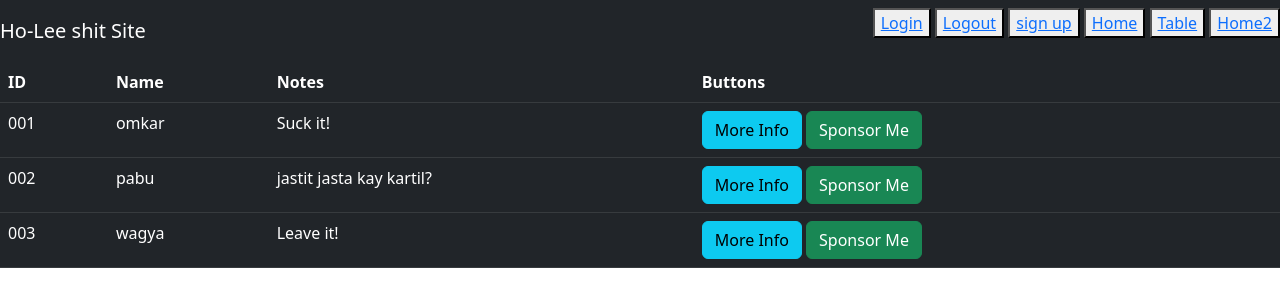
After one commit to FatGuyy/flask-notes-website, a Flask app: page /table in a window 1280 px wide. The commit adds this page. Shown: the top 307 px of the page. Run offline with Flask 2, Linux system fonts and the light colour scheme.

Commit message:
Playing around.

```diff
--- a/website/auth.py
+++ b/website/auth.py
@@ -1,16 +1,42 @@
-from flask import Blueprint, render_template, request, flash
+'''
+This sets the routes of the website.
+'''
+
+from flask import Blueprint, redirect, render_template, request, flash, url_for
+from werkzeug.security import generate_password_hash, check_password_hash
+from .models import User, Notes
+from . import db
+from flask_login import login_user, login_required, logout_user, current_user
 
 auth = Blueprint('auth', __name__)
 
 @auth.route('/')
+@auth.route('/home')
 def home():
     return render_template('base.html' ,text="Dip Shit")
 
 @auth.route('/login', methods = ['GET', 'POST'])
 def login():
     data = request.form
+    print('this')
+    if request.method == 'POST':
+        email = request.form.get('email')
+        password1 = request.form.get('password1')
+
+        user =  User.query.filter_by(email=email).first()
+        print('user - ', user)
+        if user:
+            if check_password_hash(user.password, password=password1):  # type: ignore
+                print('Logged in !')
+                login_user(user=user, remember=True)
+                return redirect(url_for("home.html"))
+            else:
+                print('password incorrect!')
+        else:
+            print('email doesn\'t exists, signup first')
     print(data)
     return render_template('login.html', boo=True)
+    # return render_template('login.html', user=current_user)
 
 @auth.route('/logout')
 def logout():
@@ -23,14 +49,33 @@ def signup():
         name = request.form.get('name')
         password1 = request.form.get('password1')
         password2 = request.form.get('password2')
-        # print(email,name, password1, password2)
+        print(email,name, password1, password2)
 
         if len(str(email))<4:
             flash('email is too short', category='error')
+            print("flash('email is too short', category='error')")
         elif len(str(name)) < 2:
             flash('name is too short', category='error')
+            print("flash('name is too short', category='error')")
         elif password1 != password2:
             flash('passwords don\'t match', category='error')
+            print("flash('passwords don\'t match', category='error')")
         else:
+            new_user = User(email=email, name=name, password=generate_password_hash(password1))  # type: ignore
+            db.session.add(new_user)
+            db.session.commit()
+            login_user(new_user, remember=True)
             flash('account created successfully', category='success')
+            # print("flash('account created successfully', category='success')")
+            return redirect(url_for('auth.home'))
+
     return render_template('sign_up.html')
+
+@auth.route("/table")
+def table():
+    items = [
+        {"id":"001", "Name":"omkar", "Notes":"Suck it!",},
+        {"id":"002", "Name":"pabu", "Notes":"jastit jasta kay kartil?",},
+        {"id":"003", "Name":"wagya", "Notes":"Leave it!",}
+    ]
+    return render_template('table.html', items=items)
--- a/website/templates/base.html
+++ b/website/templates/base.html
@@ -4,26 +4,42 @@
     <meta charset="UTF-8">
     <meta http-equiv="X-UA-Compatible" content="IE=edge">
     <meta name="viewport" content="width=device-width, initial-scale=1.0">
-    {% block title %} Home Page {% endblock %}
+    {% block title %}
+    <title> Home Page </title>
+    {% endblock %}
+    <link href="https://cdn.jsdelivr.net/npm/bootstrap@5.2.3/dist/css/bootstrap.min.css" rel="stylesheet" integrity="sha384-rbsA2VBKQhggwzxH7pPCaAqO46MgnOM80zW1RWuH61DGLwZJEdK2Kadq2F9CUG65" crossorigin="anonymous">
 </head>
 <body>
-    <p>
-    <button> <a id="login" href="/login">Login</a> </button>
-    <button> <a id="logout" href="/logout">Logout</a> </button>
-    <button> <a id="Signup" href="/signup">sign up</a> </button>
-    <button> <a id="Home" href="/">Home</a> </button>
-    <button> <a id="Home2" href="/views/home">Home</a> </button>
-    </p>
+    <nav class="navbar navbar-expand-md navbar-dark bg-dark">
+        <a class="navbar-brand" href="#">Ho-Lee shit Site</a>
+        <button class="navbar-toggler" type="button" data-toggle="collapse" data-target="#navbarNav">
+          <span class="navbar-toggler-icon"></span>
+        </button>
+        <div class="collapse navbar-collapse" id="navbarNav">
+        </div>
+        <p>
+        <button> <a id="login" href="/login">Login</a> </button>
+        <button> <a id="logout" href="/logout">Logout</a> </button>
+        <button> <a id="Signup" href="/signup">sign up</a> </button>
+        <button> <a id="Home" href="/home">Home</a> </button>
+        <button> <a id="Table" href="/table">Table</a> </button>
+        <button> <a id="Home2" href="/views/home">Home2</a> </button>
+        </p>
+      </nav>
 
     {% block body %}
-    This is the home page
+    This is the Home page
     <br>
-    {{ text }}
+    <!-- {{ text }} -->
     {% endblock %}
 
     <script
         type="text/javascript"
         src="{{ url_for('static', filename='index.js') }}"
     ></script>
+    <script src="https://cdn.jsdelivr.net/npm/bootstrap@5.2.3/dist/js/bootstrap.bundle.min.js" integrity="sha384-kenU1KFdBIe4zVF0s0G1M5b4hcpxyD9F7jL+jjXkk+Q2h455rYXK/7HAuoJl+0I4" crossorigin="anonymous"></script>
+    <script src="https://cdn.jsdelivr.net/npm/@popperjs/core@2.11.6/dist/umd/popper.min.js" integrity="sha384-oBqDVmMz9ATKxIep9tiCxS/Z9fNfEXiDAYTujMAeBAsjFuCZSmKbSSUnQlmh/jp3" crossorigin="anonymous"></script>
+    <script src="https://cdn.jsdelivr.net/npm/bootstrap@5.2.3/dist/js/bootstrap.min.js" integrity="sha384-cuYeSxntonz0PPNlHhBs68uyIAVpIIOZZ5JqeqvYYIcEL727kskC66kF92t6Xl2V" crossorigin="anonymous"></script>
+
 </body>
 </html>
--- a/website/templates/sign_up.html
+++ b/website/templates/sign_up.html
@@ -8,7 +8,7 @@
 {% block body %}
 
 <form method="POST">
-    <h3 align="center"> Login </h3>
+    <h3 align="center"> Sign Up </h3>
         <div align="center" class="form-group">
             <label for="email"> email address </label>
             <input
--- /dev/null
+++ b/website/templates/table.html
@@ -0,0 +1,37 @@
+{% extends "base.html" %}
+
+{% block title %}
+<title>table</title>
+{% endblock %}
+
+
+
+{% block body %}
+
+<table class="table table-hover table-dark">
+    <thead>
+        <tr>
+            <!-- Your Columns HERE -->
+            <th scope="col">ID</th>
+            <th scope="col">Name</th>
+            <th scope="col">Notes</th>
+            <th scope="col">Buttons</th>
+        </tr>
+    </thead>
+    <tbody>
+        <!-- Your rows inside the table HERE: -->
+            {% for item in items %}
+            <tr>
+                <td>{{ item.id }}</td>
+                <td>{{ item.Name }}</td>
+                <td>{{ item.Notes }}</td>
+                <td>
+                    <button class="btn btn-outline btn-info">More Info</button>
+                    <button class="btn btn-outline btn-success"> Sponsor Me </button>
+                </td>
+            </tr>
+            {% endfor %}
+    </tbody>
+</table>
+
+{% endblock %}
--- a/website/views.py
+++ b/website/views.py
@@ -1,3 +1,6 @@
+'''
+This is same to the auth. I.E sets routes
+'''
 from flask import Blueprint, render_template
 
 views = Blueprint('views', __name__)
```
Also changed, not shown: website/__init__.py (+15 -4 lines), website/models.py (+17 -3 lines), instance/database.db (added), website/static/index.js (added).
